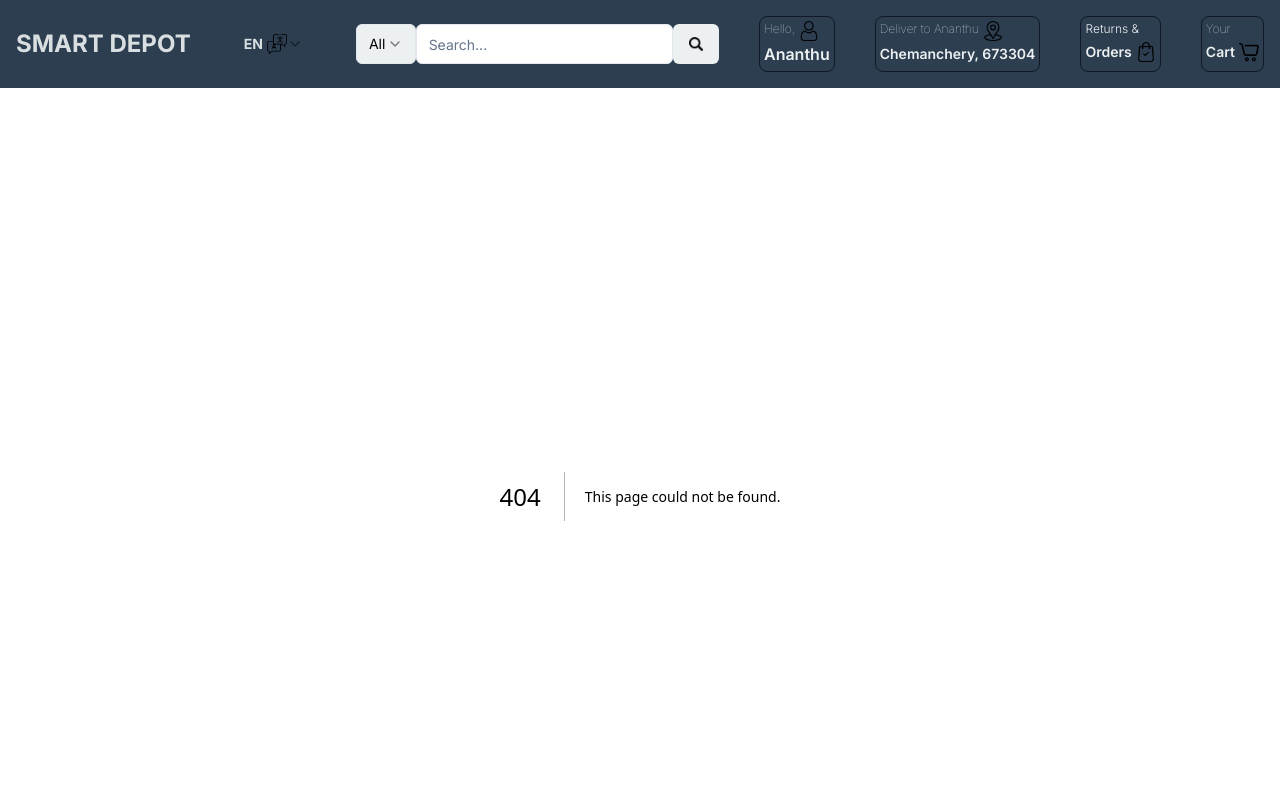
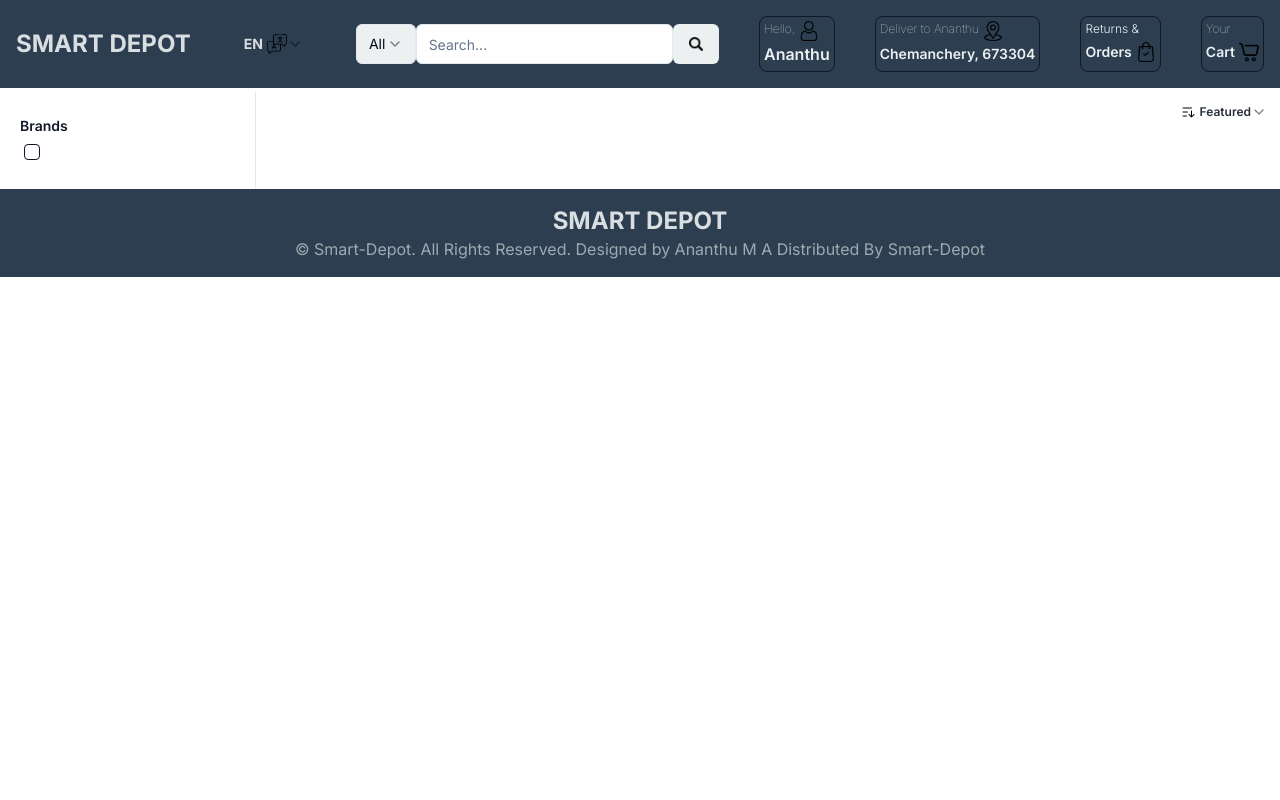
Before and after one commit to Ananthu-M-A/Smart-Depot-NextJs, a Next.js app: page /products in a window 1280 px wide. Before the commit this address had no page. Shown: the top 800 px of the page. Built offline with nearby package versions, Linux system fonts and the light colour scheme.

Commit message:
Sort Designed & Added to the UI

```diff
--- /dev/null
+++ b/src/app/products/page.tsx
@@ -0,0 +1,11 @@
+import Filters from "@/components/Filters";
+import Sort from "@/components/Sort";
+
+export default function Products() {
+    return (
+        <>
+            <Sort />
+            <Filters />
+        </>
+    );
+}
--- /dev/null
+++ b/src/components/Filters.tsx
@@ -0,0 +1,14 @@
+"use client"
+
+import { Checkbox } from "./ui/checkbox"
+
+const Filters: React.FC = () => {
+    return (
+        <div className='w-1/5 border-r absolue left-0 pl-5 py-6'>
+            <h1 className="text-sm text-gray-900 font-semibold">Brands</h1>
+            <Checkbox className="ml-1 mt-2" />
+        </div>
+    )
+}
+
+export default Filters
--- /dev/null
+++ b/src/components/Sort.tsx
@@ -0,0 +1,30 @@
+"use client"
+import React, { useState } from 'react'
+import { Select, SelectContent, SelectItem, SelectTrigger, SelectValue } from './ui/select'
+
+const Sort = () => {
+  const [sortOption, setSortOption] = useState("Featured");
+  return (
+    <div className='-my-1'>
+      <Select value={sortOption} onValueChange={setSortOption}>
+        <SelectTrigger className="w-25 border border-transparent absolute right-0">
+          <SelectValue>
+            <div className='flex gap-1 text-gray-900'>
+              <img className='w-4 h-4' src="sort.png" alt="sort-icon" />
+              <h1 className='text-xs font-semibold opacity-90'>{sortOption}</h1>
+            </div>
+          </SelectValue>
+        </SelectTrigger>
+        <SelectContent>
+          <SelectItem value="Featured">Featured</SelectItem>
+          <SelectItem value="Best Sellers">Best Sellers</SelectItem>
+          <SelectItem value="Price: Low to High">Price: Low to High</SelectItem>
+          <SelectItem value="Price: High to Low">Price: High to Low</SelectItem>
+          <SelectItem value="Newest Arrivals">Newest Arrivals</SelectItem>
+        </SelectContent>
+      </Select>
+    </div>
+  )
+}
+
+export default Sort
--- /dev/null
+++ b/src/components/ui/checkbox.tsx
@@ -0,0 +1,30 @@
+"use client"
+
+import * as React from "react"
+import * as CheckboxPrimitive from "@radix-ui/react-checkbox"
+import { Check } from "lucide-react"
+
+import { cn } from "@/lib/utils"
+
+const Checkbox = React.forwardRef<
+  React.ElementRef<typeof CheckboxPrimitive.Root>,
+  React.ComponentPropsWithoutRef<typeof CheckboxPrimitive.Root>
+>(({ className, ...props }, ref) => (
+  <CheckboxPrimitive.Root
+    ref={ref}
+    className={cn(
+      "peer h-4 w-4 shrink-0 rounded-sm border border-primary ring-offset-background focus-visible:outline-none focus-visible:ring-2 focus-visible:ring-ring focus-visible:ring-offset-2 disabled:cursor-not-allowed disabled:opacity-50 data-[state=checked]:bg-primary data-[state=checked]:text-primary-foreground",
+      className
+    )}
+    {...props}
+  >
+    <CheckboxPrimitive.Indicator
+      className={cn("flex items-center justify-center text-current")}
+    >
+      <Check className="h-4 w-4" />
+    </CheckboxPrimitive.Indicator>
+  </CheckboxPrimitive.Root>
+))
+Checkbox.displayName = CheckboxPrimitive.Root.displayName
+
+export { Checkbox }
--- /dev/null
+++ b/src/components/ui/label.tsx
@@ -0,0 +1,26 @@
+"use client"
+
+import * as React from "react"
+import * as LabelPrimitive from "@radix-ui/react-label"
+import { cva, type VariantProps } from "class-variance-authority"
+
+import { cn } from "@/lib/utils"
+
+const labelVariants = cva(
+  "text-sm font-medium leading-none peer-disabled:cursor-not-allowed peer-disabled:opacity-70"
+)
+
+const Label = React.forwardRef<
+  React.ElementRef<typeof LabelPrimitive.Root>,
+  React.ComponentPropsWithoutRef<typeof LabelPrimitive.Root> &
+    VariantProps<typeof labelVariants>
+>(({ className, ...props }, ref) => (
+  <LabelPrimitive.Root
+    ref={ref}
+    className={cn(labelVariants(), className)}
+    {...props}
+  />
+))
+Label.displayName = LabelPrimitive.Root.displayName
+
+export { Label }
--- /dev/null
+++ b/src/constants/filters.ts
@@ -0,0 +1,42 @@
+export const brands = [
+    {
+        name: "Weller",
+        id: "Weller",
+    },
+    {
+        name: "Fluke",
+        id: "Fluke",
+    },
+    {
+        name: "Wiha",
+        id: "Wiha",
+    },
+    {
+        name: "Tektronix",
+        id: "Tektronix",
+    },
+    {
+        name: "Mastech",
+        id: "Mastech",
+    },
+    {
+        name: "Quick",
+        id: "Quick",
+    },
+    {
+        name: "Crest",
+        id: "Crest",
+    },
+    {
+        name: "Fluke",
+        id: "Fluke",
+    },
+    {
+        name: "Hakko",
+        id: "Hakko",
+    },
+    {
+        name: "Atten",
+        id: "Atten"
+    },
+];
```
Also changed, not shown: package.json (+6 -1 lines), public/sort.png (added), 1 other file (tests, documents, lock files or other folders).
